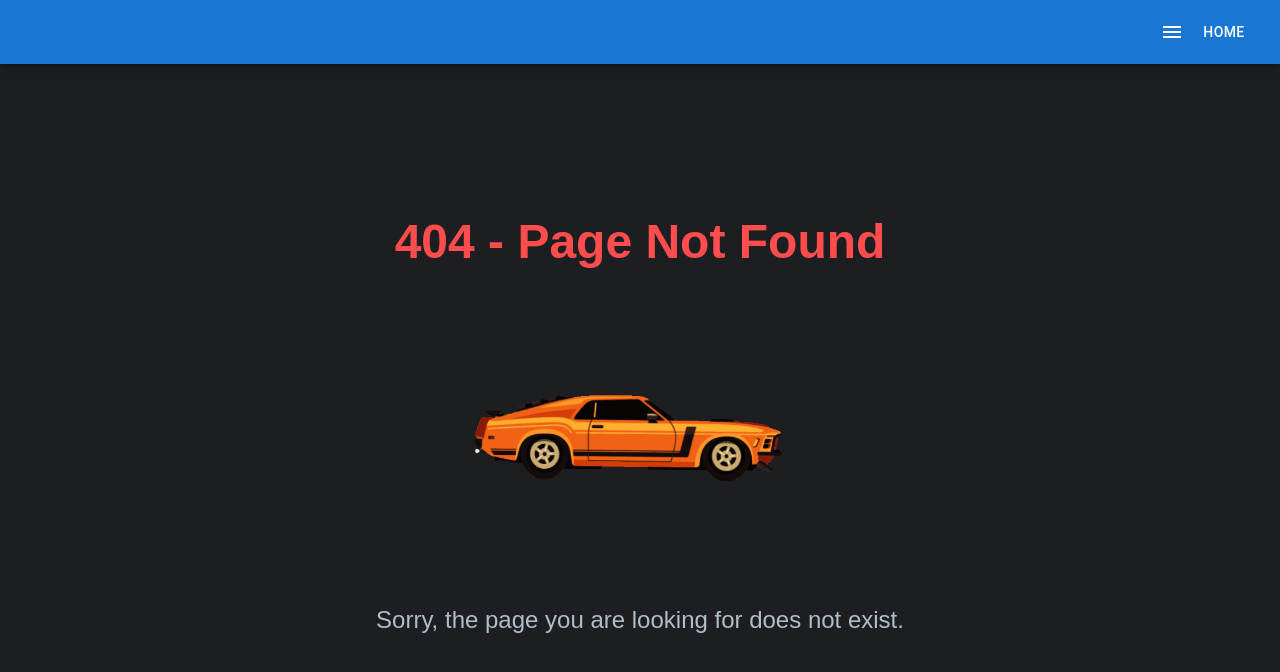
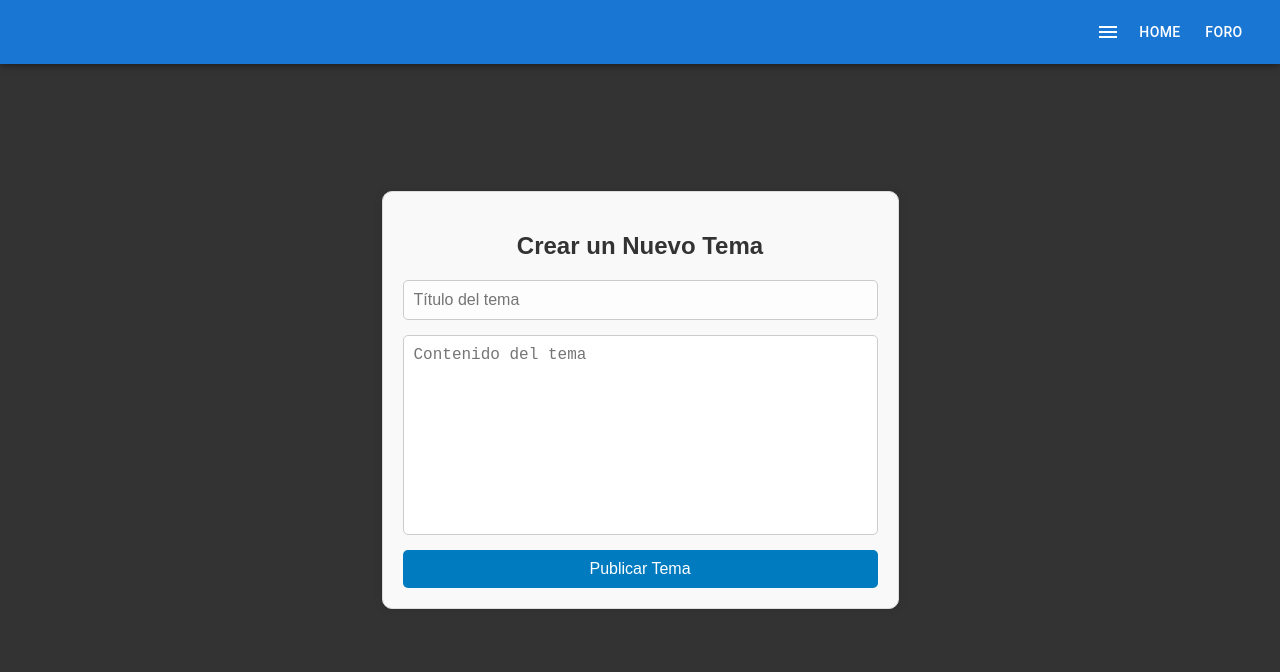
Before and after one commit to SantinoBrr/Proyect_CYOC, a React (Create React App) app in the folder app-cyoc/: page /new-theme in a window 1280 px wide. Before the commit this address had no page. Shown: the top 672 px of the page. Built offline with nearby package versions, Linux system fonts and the light colour scheme.

Commit message:
arranco con todos los .js para manejar el foro, ver los temas que ya existen, y crear nuevos.

```diff
--- a/app-cyoc/src/Components/NavBar/NavBar.js
+++ b/app-cyoc/src/Components/NavBar/NavBar.js
@@ -90,12 +90,14 @@ function Navbar() {
 
           <Box sx={{ display: 'flex', flexGrow: 1, justifyContent: 'flex-end', alignItems: 'center' }}>
             <Button color='inherit' component={Link} to="/" className="navbar-button">Home</Button>
+            <Button color='inherit' component={Link} to="/forum" className="navbar-button">Foro</Button>
             {location.pathname === '/about' ? (
               <>
                 {!user ? (
                   <>
                     <Button color='inherit' component={Link} to="/login" className="navbar-button">Sign in</Button>
                     <Button color='inherit' component={Link} to="/register" className="navbar-button">Sign Up</Button>
+
                   </>
                 ) : (
                   <Button color='inherit' onClick={handleLogout} className="navbar-button">Logout</Button>
--- a/app-cyoc/src/Routing/Routing.js
+++ b/app-cyoc/src/Routing/Routing.js
@@ -11,7 +11,10 @@ import PrivacyPolicy from '../pages/DashPages/privacy-policy';
 import NotFoundPage from '../pages/NotFoundPage';
 import SearchModels from '../pages/DashPages/search-models';
 import FinalStep from '../pages/DashPages/FinalStep';
-import PreView from '../pages/DashPages/PreView'
+import PreView from '../pages/DashPages/PreView';
+import ForoMain from '../pages/forum/ForoMain';
+import Tema from '../pages/forum/Tema';
+import NuevoTemaForm from '../pages/forum/NuevoTemaForm'
 
 function Routing() {
   return (
@@ -28,6 +31,9 @@ function Routing() {
       <Route path="/privacy-policy" element={<PrivacyPolicy />} />
       <Route path="/search-models" element={<SearchModels />} />
       <Route path="*" element={<NotFoundPage />} />
+      <Route path="/forum" element={<ForoMain />} />
+      <Route path="/tema/:id" element={<Tema />} />
+      <Route path="/new-theme" element={<NuevoTemaForm />} />
     </Routes>
   );
 }
--- /dev/null
+++ b/app-cyoc/src/assets/styles/forum.css
@@ -0,0 +1,109 @@
+
+.forum-container {
+    max-width: 800px;
+    margin: 20px auto;
+    padding: 20px;
+    background-color: #f4f6f8;
+    border-radius: 8px;
+    box-shadow: 0 4px 8px rgba(0, 0, 0, 0.1);
+  }
+
+  .forum-container h1 {
+    color: #007bbf;
+    font-size: 2rem;
+  }
+
+  .forum-container p {
+    color: #333;
+    font-size: 1.2rem;
+  }
+.foro-main {
+    text-align: center;
+    padding: 20px;
+  }
+
+  .nuevo-tema-button {
+    background-color: #007bbf;
+    color: white;
+    border: none;
+    padding: 10px 20px;
+    font-size: 16px;
+    cursor: pointer;
+    margin: 10px 0;
+    border-radius: 5px;
+    transition: background-color 0.3s ease;
+  }
+
+  .nuevo-tema-button:hover {
+    background-color: #005f8c;
+  }
+
+  .centered-container {
+    display: flex;
+    justify-content: center;
+    align-items: center;
+    min-height: 100vh;
+  }
+
+  .nuevo-tema-form {
+    display: flex;
+    flex-direction: column;
+    align-items: auto;
+    max-width: 70%;
+    width: 475px;
+    padding: 20px;
+    margin: 0 auto;
+    border: 1px solid #ddd;
+    border-radius: 10px;
+    box-shadow: 0 0 10px rgba(0, 0, 0, 0.1);
+    background-color: #f9f9f9;
+  }
+
+
+
+
+  .nuevo-tema-form h2 {
+    text-align: center;
+    color: #333;
+  }
+
+  .nuevo-tema-form form {
+    display: flex;
+    flex-direction: column;
+  }
+
+  .nuevo-tema-form input,
+  .nuevo-tema-form textarea {
+    margin-bottom: 15px;
+    padding: 10px;
+    font-size: 16px;
+    border: 1px solid #ccc;
+    border-radius: 5px;
+  }
+
+  .nuevo-tema-form button {
+    background-color: #007bbf;
+    color: white;
+    border: none;
+    padding: 10px;
+    font-size: 16px;
+    cursor: pointer;
+    border-radius: 5px;
+    transition: background-color 0.3s ease;
+  }
+
+  .nuevo-tema-form button:hover {
+    background-color: #005f8c;
+  }
+  .textarea {
+
+    width: 100%;
+    max-width: 1000px;
+    height: 200px;
+    padding: 10px;
+    font-size: 1rem;
+    border: 1px solid #ccc;
+    border-radius: 5px;
+    resize: none;
+    box-sizing: border-box;
+  }
--- /dev/null
+++ b/app-cyoc/src/pages/forum/ForoMain.js
@@ -0,0 +1,27 @@
+import React from 'react';
+import '../../assets/styles/forum.css';
+import { useNavigate } from 'react-router-dom';
+
+function Forum() {
+  const navigate = useNavigate();
+
+  const handleNewThemeClick = () => {
+    navigate('/new-theme');
+  };
+
+  return (
+    <div className="forum-container">
+      <header className="forum-header">
+        <h1>Bienvenido al Foro</h1>
+        <p>Comparte ideas, discute temas interesantes y aprende junto a la comunidad.</p>
+      </header>
+      <main className="forum-content">
+        <button className="nuevo-tema-button" onClick={handleNewThemeClick}>
+          + Crear Nuevo Tema
+        </button>
+      </main>
+    </div>
+  );
+}
+
+export default Forum;
--- /dev/null
+++ b/app-cyoc/src/pages/forum/NuevoTemaForm.js
@@ -0,0 +1,40 @@
+import React, { useState } from 'react';
+import '../../assets/styles/forum.css';
+
+function NuevoTemaForm() {
+  const [titulo, setTitulo] = useState('');
+  const [contenido, setContenido] = useState('');
+
+  const handleSubmit = (e) => {
+    e.preventDefault();
+  };
+
+
+  return (
+
+    <div className="centered-container">
+    <div className="nuevo-tema-form">
+      <h2>Crear un Nuevo Tema</h2>
+      <form onSubmit={handleSubmit}>
+        <input
+          type="text"
+          placeholder="Título del tema"
+          value={titulo}
+          onChange={(e) => setTitulo(e.target.value)}
+          required
+        />
+        <textarea
+          className="textarea"
+          placeholder="Contenido del tema"
+          value={contenido}
+          onChange={(e) => setContenido(e.target.value)}
+          required
+        />
+        <button type="submit">Publicar Tema</button>
+      </form>
+    </div>
+    </div>
+  );
+}
+
+export default NuevoTemaForm;
--- /dev/null
+++ b/app-cyoc/src/pages/forum/RespuestaForm.js
@@ -0,0 +1,33 @@
+import React, { useState } from 'react';
+import '../../assets/styles/forum.css';
+
+function RespuestaForm({ temaId, setRespuestas }) {
+  const [contenido, setContenido] = useState('');
+
+  const handleSubmit = (e) => {
+    e.preventDefault();
+
+    fetch(`/api/temas/${temaId}/respuestas`, {
+      method: 'POST',
+      headers: { 'Content-Type': 'application/json' },
+      body: JSON.stringify({ contenido }),
+    })
+      .then((response) => response.json())
+      .then((newRespuesta) => {
+        setRespuestas((prevRespuestas) => [...prevRespuestas, newRespuesta]);
+      });
+  };
+
+  return (
+    <form onSubmit={handleSubmit}>
+      <textarea
+        value={contenido}
+        onChange={(e) => setContenido(e.target.value)}
+        placeholder="Escribe una respuesta"
+      />
+      <button type="submit">Responder</button>
+    </form>
+  );
+}
+
+export default RespuestaForm;
--- /dev/null
+++ b/app-cyoc/src/pages/forum/Tema.js
@@ -0,0 +1,39 @@
+import React, { useEffect, useState } from 'react';
+import RespuestaForm from './RespuestaForm';
+import '../../assets/styles/forum.css';
+
+function Tema({ match }) {
+  const [tema, setTema] = useState(null);
+  const [respuestas, setRespuestas] = useState([]);
+
+  useEffect(() => {
+    const temaId = match.params.id;
+
+    fetch(`/api/temas/${temaId}`)
+      .then((response) => response.json())
+      .then((data) => {
+        setTema(data.tema);
+        setRespuestas(data.respuestas);
+      });
+  }, [match.params.id]);
+
+  return (
+    <div>
+      {tema && (
+        <>
+          <h2>{tema.titulo}</h2>
+          <p>{tema.contenido}</p>
+          <h3>Respuestas</h3>
+          <ul>
+            {respuestas.map((respuesta) => (
+              <li key={respuesta.id}>{respuesta.contenido}</li>
+            ))}
+          </ul>
+          <RespuestaForm temaId={tema.id} setRespuestas={setRespuestas} />
+        </>
+      )}
+    </div>
+  );
+}
+
+export default Tema;
```
